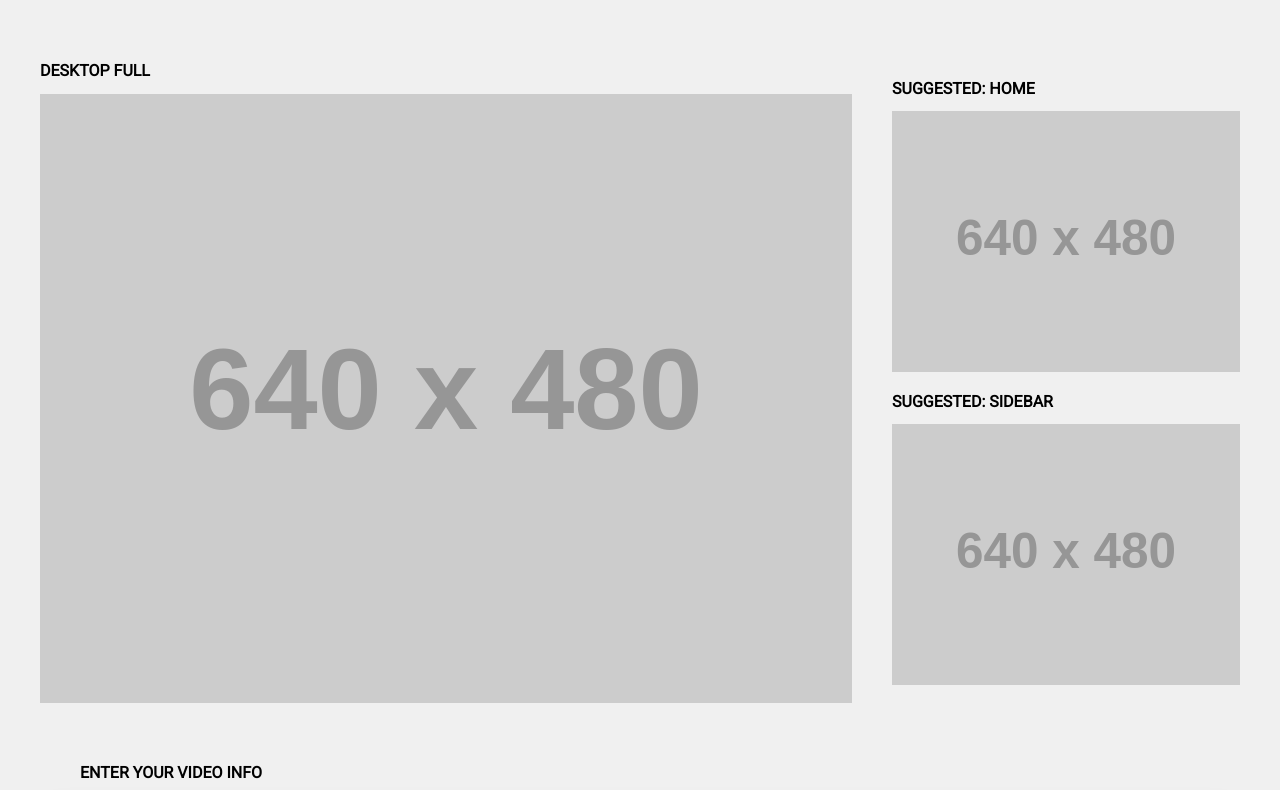
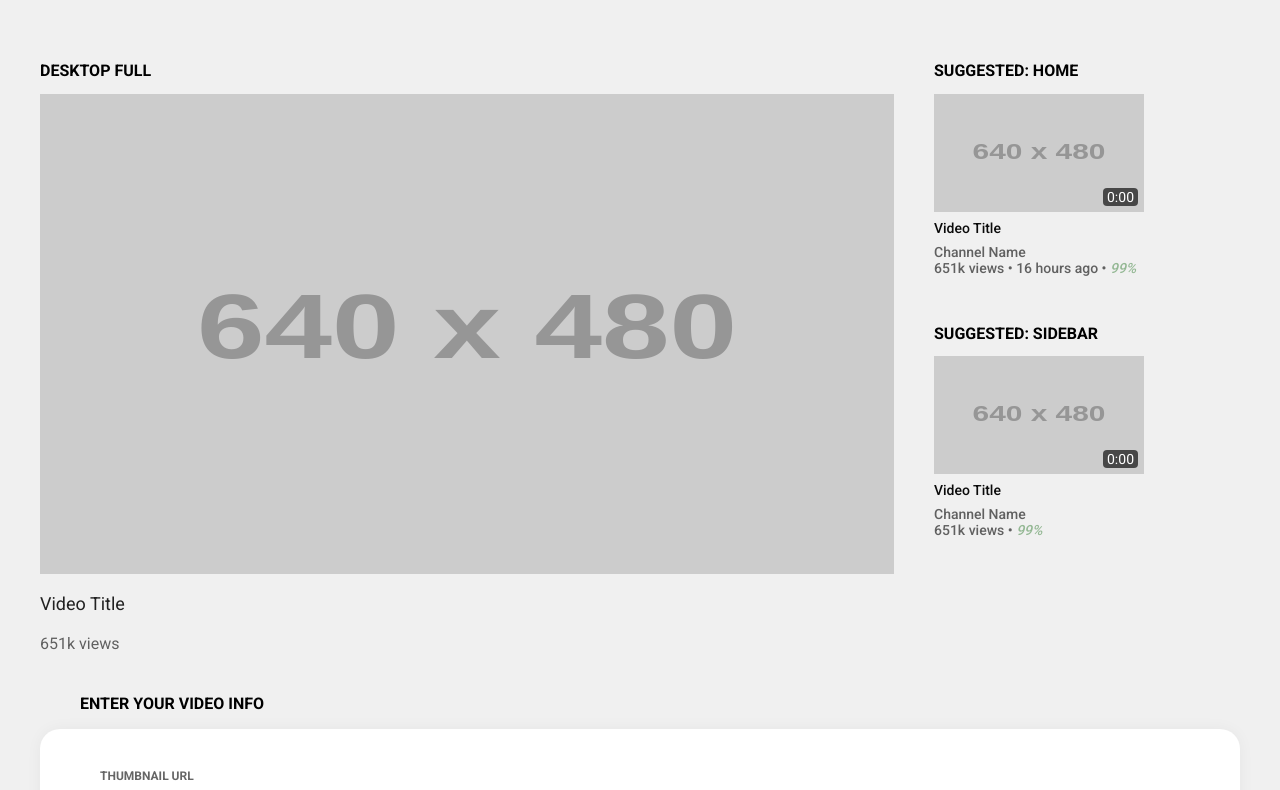
Before and after one commit to delster/youtube-title-checker, a plain HTML site: page index.html in a window 1280 px wide. Shown: the top 790 px of the page. Drawn offline with Linux system fonts and the light colour scheme; placeholder pictures from the web are drawn by us.

```diff
--- /dev/null
+++ b/clamp.js
@@ -0,0 +1,14 @@
+/*!
+* Clamp.js 0.5.1
+*
+* Source: https://raw.githubusercontent.com/josephschmitt/Clamp.js/master/clamp.min.js
+*
+* Copyright 2011-2013, Joseph Schmitt http://joe.sh
+* Released under the WTFPL license
+* http://sam.zoy.org/wtfpl/
+*/
+(function(){window.$clamp=function(c,d){function s(a,b){n.getComputedStyle||(n.getComputedStyle=function(a,b){this.el=a;this.getPropertyValue=function(b){var c=/(\-([a-z]){1})/g;"float"==b&&(b="styleFloat");c.test(b)&&(b=b.replace(c,function(a,b,c){return c.toUpperCase()}));return a.currentStyle&&a.currentStyle[b]?a.currentStyle[b]:null};return this});return n.getComputedStyle(a,null).getPropertyValue(b)}function t(a){a=a||c.clientHeight;var b=u(c);return Math.max(Math.floor(a/b),0)}function x(a){return u(c)*
+a}function u(a){var b=s(a,"line-height");"normal"==b&&(b=1.2*parseInt(s(a,"font-size")));return parseInt(b)}function l(a){if(a.lastChild.children&&0<a.lastChild.children.length)return l(Array.prototype.slice.call(a.children).pop());if(a.lastChild&&a.lastChild.nodeValue&&""!=a.lastChild.nodeValue&&a.lastChild.nodeValue!=b.truncationChar)return a.lastChild;a.lastChild.parentNode.removeChild(a.lastChild);return l(c)}function p(a,d){if(d){var e=a.nodeValue.replace(b.truncationChar,"");f||(h=0<k.length?
+k.shift():"",f=e.split(h));1<f.length?(q=f.pop(),r(a,f.join(h))):f=null;m&&(a.nodeValue=a.nodeValue.replace(b.truncationChar,""),c.innerHTML=a.nodeValue+" "+m.innerHTML+b.truncationChar);if(f){if(c.clientHeight<=d)if(0<=k.length&&""!=h)r(a,f.join(h)+h+q),f=null;else return c.innerHTML}else""==h&&(r(a,""),a=l(c),k=b.splitOnChars.slice(0),h=k[0],q=f=null);if(b.animate)setTimeout(function(){p(a,d)},!0===b.animate?10:b.animate);else return p(a,d)}}function r(a,c){a.nodeValue=c+b.truncationChar}d=d||{};
+var n=window,b={clamp:d.clamp||2,useNativeClamp:"undefined"!=typeof d.useNativeClamp?d.useNativeClamp:!0,splitOnChars:d.splitOnChars||[".","-","\u2013","\u2014"," "],animate:d.animate||!1,truncationChar:d.truncationChar||"\u2026",truncationHTML:d.truncationHTML},e=c.style,y=c.innerHTML,z="undefined"!=typeof c.style.webkitLineClamp,g=b.clamp,v=g.indexOf&&(-1<g.indexOf("px")||-1<g.indexOf("em")),m;b.truncationHTML&&(m=document.createElement("span"),m.innerHTML=b.truncationHTML);var k=b.splitOnChars.slice(0),
+h=k[0],f,q;"auto"==g?g=t():v&&(g=t(parseInt(g)));var w;z&&b.useNativeClamp?(e.overflow="hidden",e.textOverflow="ellipsis",e.webkitBoxOrient="vertical",e.display="-webkit-box",e.webkitLineClamp=g,v&&(e.height=b.clamp+"px")):(e=x(g),e<=c.clientHeight&&(w=p(l(c),e)));return{original:y,clamped:w}}})();
--- a/index.html
+++ b/index.html
@@ -5,7 +5,7 @@
   <meta http-equiv="X-UA-Compatible" content="ie=edge">
   <title>YouTube Title Checker</title>
   <!-- GFont: Roboto -->
-  <link href="https://fonts.googleapis.com/css?family=Roboto" rel="stylesheet">
+  <link href="https://fonts.googleapis.com/css?family=Roboto:400,500,700" rel="stylesheet">
   <!-- Custom CSS -->
   <link rel="stylesheet" type="text/css" href="./style.css" />
 </head>
@@ -17,13 +17,13 @@
         <!-- "Thumbnail" in this case is the video player. -->
         <img class="thumbnail" src="https://via.placeholder.com/640x480?text=Video+Placeholder" alt="" />
         <!--  The channel name appears in the top left of the player. -->
-        <p class="channel"></p>
-        <span class="length"></span>
+        <p class="channel">Channel Name</p>
+        <span class="length">0:00</span>
       </div> <!-- .player -->
         <!-- This is the video meta section -->
       <div class="details">
-        <p class="title"></p>
-        <span class="viewcount"></span>
+        <p class="title">Video Title</p>
+        <span class="viewcount">651k views</span>
       </div> <!-- .details -->
     </div> <!-- .desktop-full -->
     <div class="suggested">
@@ -32,15 +32,15 @@
         <!-- This is the wrapper for the thumbnail -->
         <div class="featuredimage">
           <img class="thumbnail" src="https://via.placeholder.com/640x480?text=Video+Placeholder" alt="" />
-          <span class="length"></span>
+          <span class="length">0:00</span>
         </div> <!-- .featuredimage -->
-        <p class="title"></p>
-        <p class="channel"></p>
+        <p class="title">Video Title</p>
         <!-- This is the video meta section -->
         <div class="details">
-          <span class="viewcount"></span>
-          <span class="uploadago"></span>
-          <span class="upvotepct"></span>
+          <p class="channel">Channel Name</p>
+          <span class="viewcount">651k views</span>
+          <span class="uploadago">16 hours ago</span>
+          <span class="upvotepct">99%</span>
         </div> <!-- .detauls -->
       </div> <!-- .home -->
       <div class="sidebar">
@@ -48,51 +48,54 @@
         <!-- This is the wrapper for the thumbnail -->
         <div class="featuredimage">
           <img class="thumbnail" src="https://via.placeholder.com/640x480?text=Video+Placeholder" alt="" />
-          <span class="length"></span>
+          <span class="length">0:00</span>
         </div> <!-- .featuredimage -->
         <!-- This is the video meta section -->
         <div class="details">
-          <p class="title"></p>
-          <p class="channel"></p>
-          <span class="viewcount"></span>
-          <span class="upvotepct"></span>
+          <p class="title">Video Title</p>
+          <p class="channel">Channel Name</p>
+          <span class="viewcount">651k views</span>
+          <span class="upvotepct">99%</span>
         </div> <!-- .details -->
       </div> <!-- .sidebar -->
     </div> <!-- .suggested -->
-  </div> <!-- .container -->
+  </div> <!-- .previews -->
   <div class="container userinput">
     <p class="form-title">Enter Your Video Info</p>
     <form>
       <div class="field thumbnail">
-        <label for="">Thumbnail Url</label>
+        <label for="thumbnail">Thumbnail Url</label>
         <input type="text" name="thumbnail" value="https://via.placeholder.com/640x480?text=Video+Placeholder" />
       </div> <!-- Thumbnail -->
       <div class="field length">
-        <label for="">Video Length</label>
+        <label for="length">Video Length</label>
         <input type="text" name="length" value="0:00" />
       </div> <!-- Video Length -->
       <div class="field title">
-        <label for="">Video Title</label>
+        <label for="title">Video Title</label>
         <input type="text" name="title" value="Video Title" />
       </div> <!-- Video Title -->
       <div class="field channel">
-        <label for="">Channel Name</label>
+        <label for="channel">Channel Name</label>
         <input type="text" name="channel" value="Channel Name" />
       </div> <!-- Channel Name -->
       <div class="field viewcount">
-        <label for="">View Count</label>
+        <label for="viewcount">View Count</label>
         <input type="text" name="viewcount" value="651k views" />
       </div> <!-- View Count -->
       <div class="field uploadago">
-        <label for="">"Uploaded Ago" Text</label>
+        <label for="uploadago">"Uploaded Ago" Text</label>
         <input type="text" name="uploadago" value="16 hours ago" />
       </div> <!-- Upload Ago -->
       <div class="field upvotepct">
-        <label for="">Upvote %</label>
+        <label for="upvotepct">Upvote %</label>
         <input type="text" name="upvotepct" value="99%" />
       </div> <!-- Upvote % -->
     </form> <!-- User Input Form -->
-  </div> <!-- .container -->
+  </div> <!-- .userinput -->
+  <!-- Clamp.js to truncate text -->
+  <script src='./clamp.js'></script>
+  <!-- Custom JS -->
   <script src='./main.js'></script>
 </body>
 </html>
--- a/main.js
+++ b/main.js
@@ -53,13 +53,13 @@ const Desktop = (
   const titleOutput = desktopEl.querySelector(".title");
   const viewcountOutput = desktopEl.querySelector(".viewcount");
 
-  document.querySelector('form').addEventListener("input", e => console.log(e.target))
   thumbnailInput.addEventListener("input", e => { thumbnailOutput.src = e.target.value; });
   channelInput.addEventListener("input", e => { channelOutput.textContent = e.target.value; });
   lengthInput.addEventListener("input", e => { lengthOutput.textContent = e.target.value; });
   titleInput.addEventListener("input", e => { titleOutput.textContent = e.target.value; });
   viewcountInput.addEventListener("input", e => { viewcountOutput.textContent = e.target.value; });
 };
+
 const SuggestedHome = (
   thumbnailInput,
   lengthInput,
@@ -86,6 +86,7 @@ const SuggestedHome = (
   uploadagoInput.addEventListener("input", e => { uploadagoOutput.textContent = e.target.value; });
   upvotepctInput.addEventListener("input", e => { upvotepctOutput.textContent = e.target.value; });
 };
+
 const SuggestedSidebar = (
   thumbnailInput,
   lengthInput,
--- a/style.css
+++ b/style.css
@@ -17,19 +17,18 @@ img {
 .container {
   width: 95%;
   max-width: 1200px;
-  margin: 1rem auto;
+  margin: 20px auto;
 }
 
 .previews.container {
   display: flex;
   flex-flow: row nowrap;
-  align-items: center;
   justify-content: space-between;
 }
 
 .desktop-full,
 .suggested {
-  padding: 1rem;
+  padding: 20px;
 }
 .desktop-full {
   padding-left: 0;
@@ -43,34 +42,34 @@ img {
 
 form {
   background-color: white;
-  padding: 2rem;
-  border-radius: 1rem;
+  padding: 40px;
+  border-radius: 20px;
   box-shadow: 0px 0px 17px -2px rgba(0, 0, 0, 0.06);
 }
 
 h2,
 .form-title {
-  font-size: .8rem;
+  font-size: 16px;
   font-weight: bold;
   text-transform: uppercase;
 }
 .form-title {
-  padding-left: 2rem;
+  padding-left: 40px;
 }
 
 label {
   color: #666;
-  font-size: .6rem;
+  font-size: 12px;
   font-weight: bold;
   text-transform: uppercase;
-  margin-left: 1rem;
+  margin-left: 20px;
 }
 
 input, textarea {
   color: #aaa;
-  font-size: 1rem;
+  font-size: 20px;
   margin: .5rem 0 1.5rem;
-  padding: 1rem;
+  padding: 20px;
   width: 100%;
   border: 2px solid #eee;
   border-radius: .5rem;
@@ -80,3 +79,86 @@ input:focus, textarea:focus {
   color: #666;
   border-color: #c8c8c8;
 }
+
+
+/* Desktop Preview
+ *****************************************************************************/
+.desktop-full {}
+.desktop-full .thumbnail {
+  height: 480px;
+  width: 854px;
+}
+/* Temporary? */
+.desktop-full .channel,
+.desktop-full .length {display:none}
+.desktop-full .title {
+  color: #212121;
+  font-family: Roboto, Arial, sans-serif;
+  font-size: 18px;
+  font-weight: 400;
+  line-height: 24px;
+}
+.desktop-full .viewcount {
+  color: #606060;
+  font-family: Roboto, Arial, sans-serif;
+  font-size: 16px;
+  font-weight: 400;
+  line-height: 20px;
+}
+
+
+/* Suggested: Home & Sidebar Preview (Shared Styles)
+ *****************************************************************************/
+.suggested .home {
+  margin-bottom: 48px;
+}
+.suggested .featuredimage {
+  position: relative;
+  height: 118px;
+  width: 210px;
+}
+.suggested .thumbnail {
+  height: 100%;
+  width: 100%;
+}
+.suggested .length {
+  color: white;
+  font-family: Roboto, Arial, sans-serif;
+  font-size: 14px;
+  padding: 1px 4px;
+  position: absolute;
+  right: 6px;
+  bottom: 6px;
+  border-radius: 4px;
+  background-color: rgba(0, 0, 0, .65);
+}
+.suggested .title {
+  color: #0a0a0a;
+  font-family: Roboto, Arial, sans-serif;
+  font-size: 14px;
+  font-weight: 500;
+  line-height: 16px;
+  width: 186px;
+  margin: 8px 0;
+}
+.suggested .channel,
+.suggested .viewcount,
+.suggested .uploadago,
+.suggested .upvotepct {
+  color: #606060;
+  font-family: Roboto, Aria, sans-serif;
+  font-size: 14px;
+  font-weight: 500;
+  line-height: 16px;
+  margin: 0;
+  padding: 0;
+}
+.suggested .viewcount::after,
+.suggested .uploadago::after {
+  content: ' • '
+}
+.suggested .upvotepct {
+  /* Not accurate, just a guesstimate */
+  color: rgb(148, 184, 148);
+  font-style: italic;
+}
```
